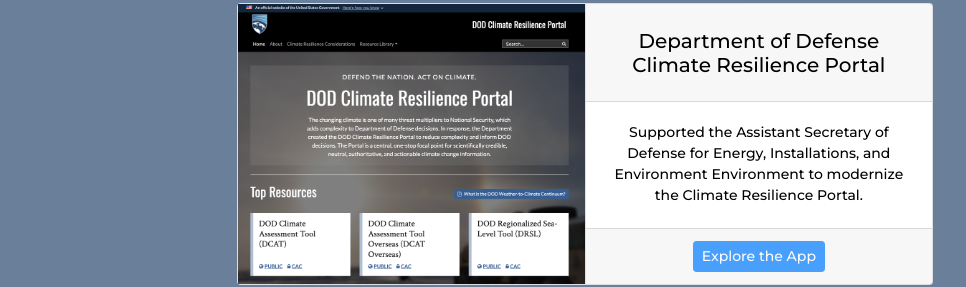
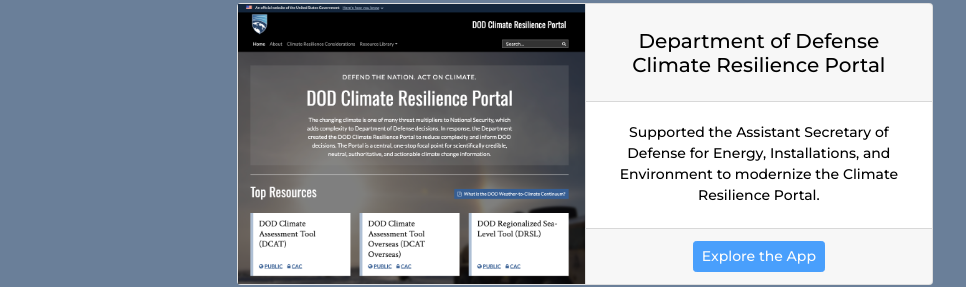
Before and after one commit to kmvanneste/Portfolio, a website: page index.html in a window 1280 px wide. Shown: the part 1840-2127 px from the top of the page, without its empty margins (55-1021 px from the left). Drawn offline with nearby package versions, Linux system fonts and the light colour scheme; files whose address does not match are found by name; a web font is replaced by a local one.

Commit message:
fixed typo

```diff
--- a/index.html
+++ b/index.html
@@ -188,7 +188,7 @@
             </div>
             <div class="card-body">
               <p class="card-text">
-                Supported the Assistant Secretary of Defense for Energy, Installations, and Environment Environment to
+                Supported the Assistant Secretary of Defense for Energy, Installations, and Environment to
                 modernize the Climate Resilience Portal.
               </p>
               <!-- <p class="card-text">React, JavaScript, Leaflet</p> -->
```
